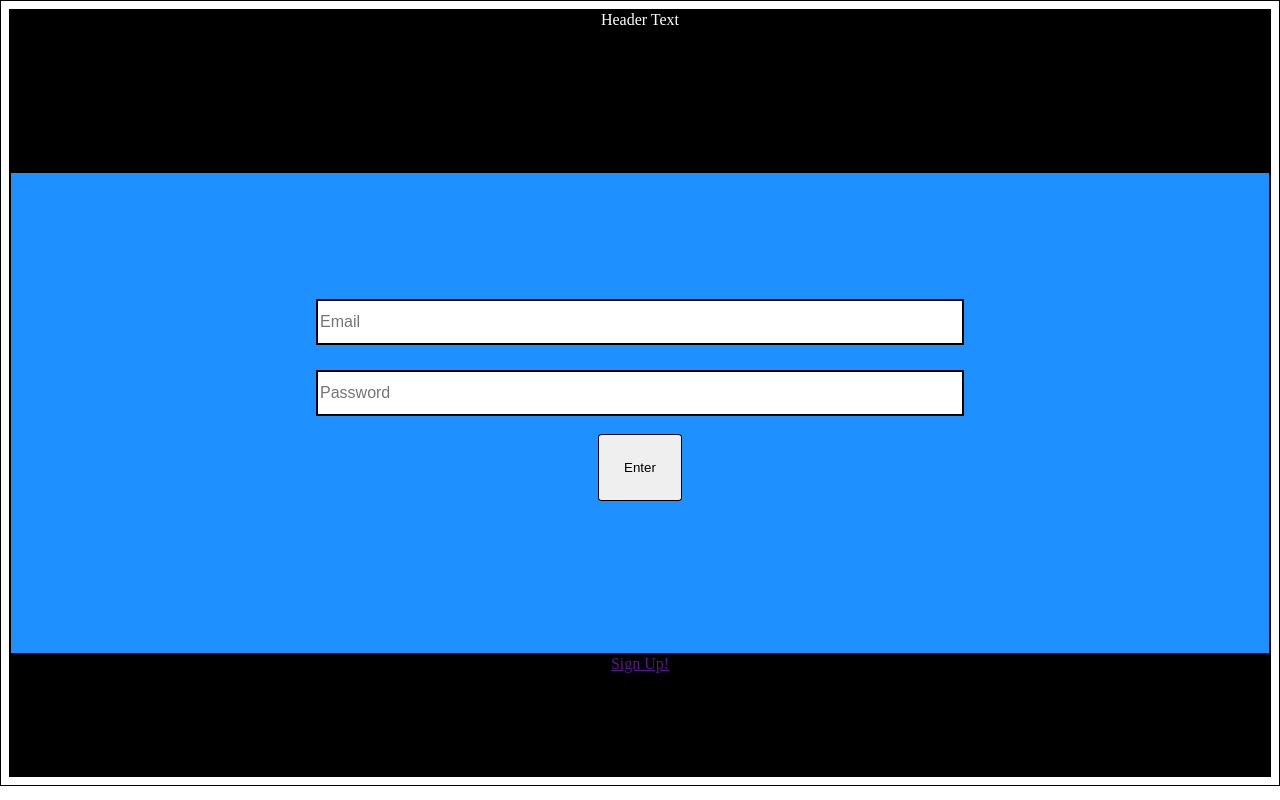
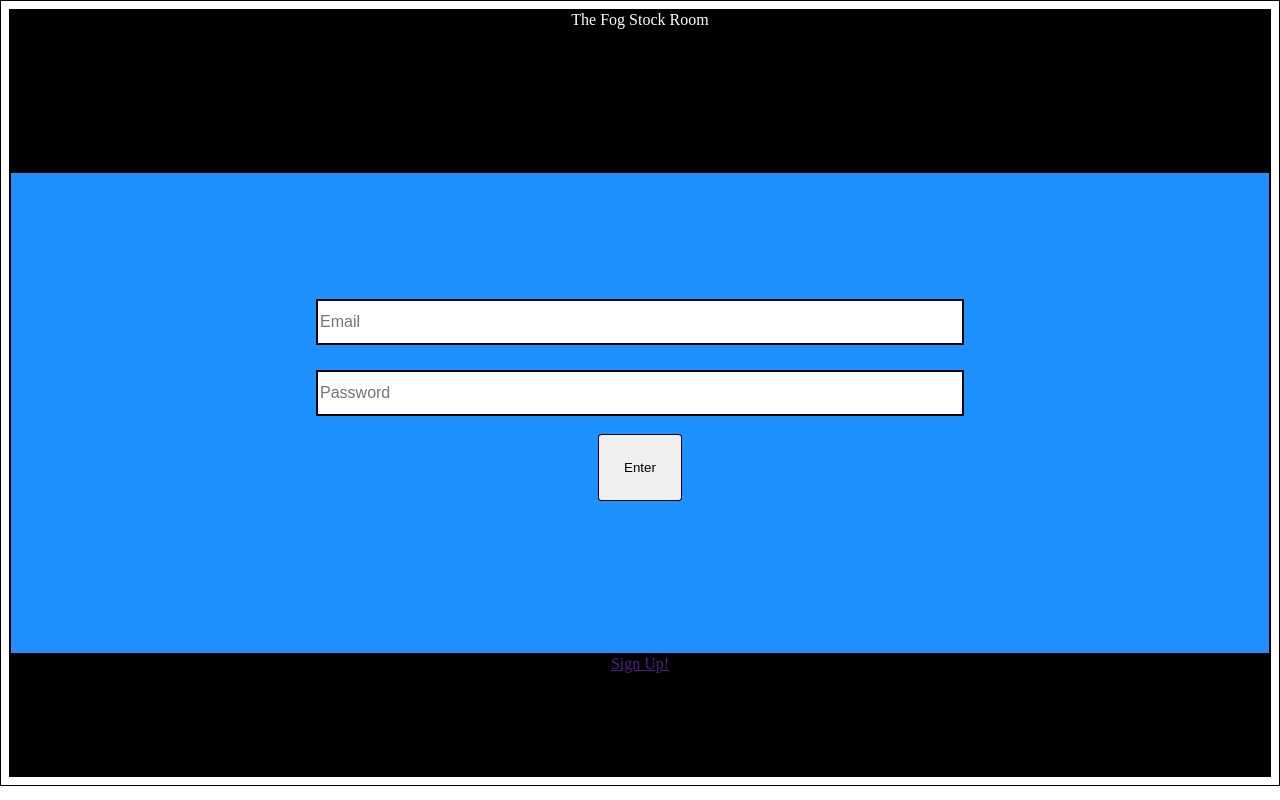
Before and after one commit to R5meason/vape, a plain HTML site: page index.html in a window 1280 px wide. Drawn offline with nearby package versions, Linux system fonts and the light colour scheme; no server answers.

Commit message:
changes to login

```diff
--- a/index.html
+++ b/index.html
@@ -9,7 +9,7 @@
     <script src="script.js"></script>
 </head>
 <body>
-<header id="login_header">Header Text</header>
+<header id="login_header">The Fog Stock Room</header>
 <div id="login">
     <input type="text" id="email_input" placeholder="Email">
     <br>
```
